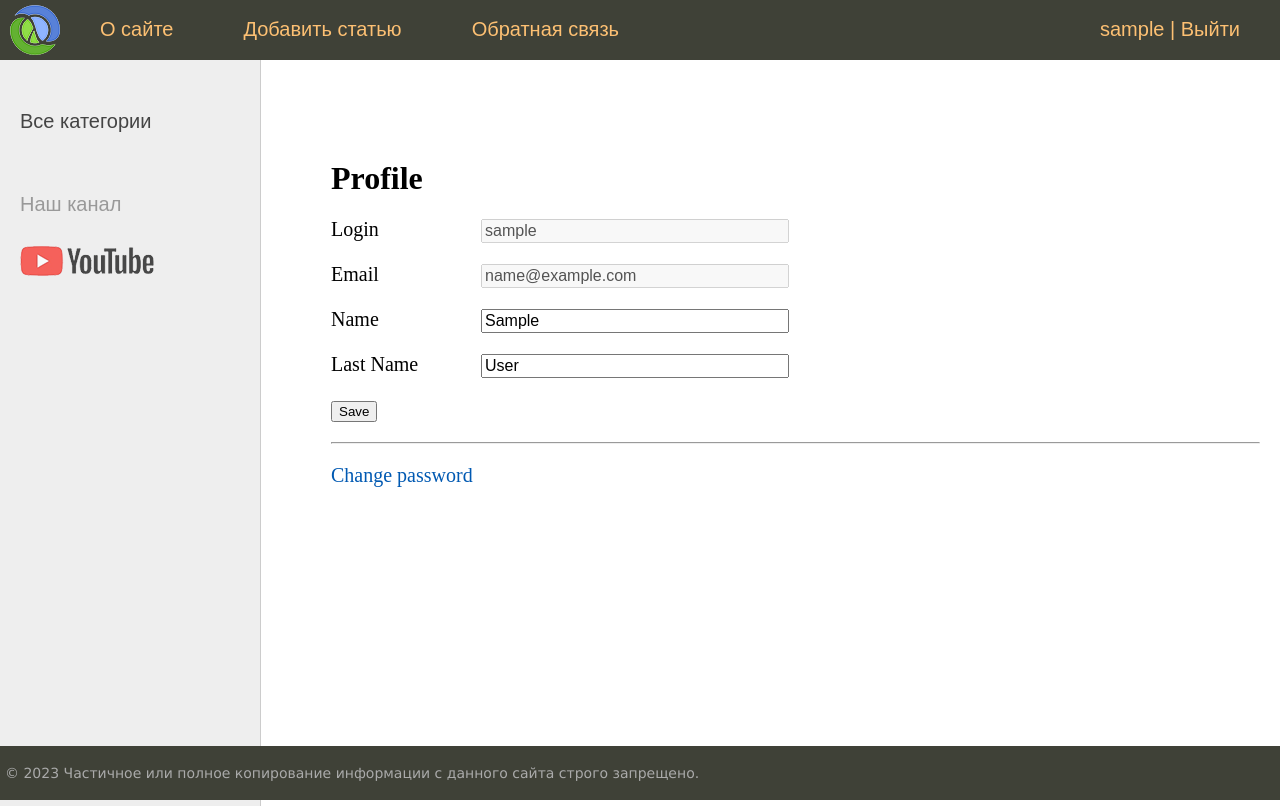
After one commit to Gwynger/django_pp, a Django app: page /users/profile/ in a window 1280 px wide. The commit adds this page. Run offline with Django 5.2, Linux system fonts and the light colour scheme; the visitor is signed in with stand-in values (Sample User, id 1); data that the repository does not hold is empty; parts of the project's set-up code (start-up, migrations or seed data) failed here and were passed over.

```diff
--- a/sitewomen/sitewomen/settings.py
+++ b/sitewomen/sitewomen/settings.py
@@ -137,4 +137,5 @@
 
 AUTHENTICATION_BACKENDS = [
     'django.contrib.auth.backends.ModelBackend',
+    'users.authentication.EmailAuthBackend',
 ]
--- a/sitewomen/templates/base.html
+++ b/sitewomen/templates/base.html
@@ -20,7 +20,7 @@
 	<li><a href="{% url m.url_name %}">{{m.title}}</a></li>
 {% endfor %}
 {% if user.is_authenticated %}
-	<li class="last"> {{user.username}} | <a href="{% url 'users:logout' %}">Выйти</a></li>
+				<li class="last"><a href="{% url 'users:profile' %}">{{ user.username }}</a> | <a href="{% url 'users:logout' %}">Выйти</a></li>
 {% else %}
 	<li class="last"><a href="{% url 'users:login' %}">Войти</a> | <a href="{% url 'users:register' %}">Регистрация</a></li>
 {% endif %}
--- a/sitewomen/users/forms.py
+++ b/sitewomen/users/forms.py
@@ -36,3 +36,20 @@
         if get_user_model().objects.filter(email=email).exists():
             raise forms.ValidationError('This email already exists')
         return email
+
+
+class ProfileUserForm(forms.ModelForm):
+    username = forms.CharField(disabled=True, label='Login', widget=forms.TextInput(attrs={'class': 'form-input'}))
+    email = forms.CharField(disabled=True, label='Email', widget=forms.TextInput(attrs={'class': 'form-input'}))
+
+    class Meta:
+        model = get_user_model()
+        fields = ['username', 'email', 'first_name', 'last_name']
+        labels = {
+            'first_name': 'Name',
+            'last_name': 'Last Name',
+        }
+        widgets = {
+            'first_name': forms.TextInput(attrs={'class': 'form-input'}),
+            'last_name': forms.TextInput(attrs={'class': 'form-input'}),
+        }
--- /dev/null
+++ b/sitewomen/users/templates/users/profile.html
@@ -0,0 +1,21 @@
+{% extends 'base.html' %}
+
+{% block content %}
+<h1>Profile</h1>
+
+<form method="post">
+    {% csrf_token %}
+    <input type="hidden" name="next" value="{{ next }}" />
+    <div class="form-error">{{ form.non_field_errors }}</div>
+    {% for f in form %}
+    <p><label class="form-label" for="{{ f.id_for_label }}">{{ f.label }}</label>{{ f }}</p>
+    <div class="form-error">{{ f.errors }}</div>
+    {% endfor %}
+
+    <p><button type="submit">Save</button></p>
+</form>
+
+<hr>
+<p><a href="{% url 'users:password_change' %}">Change password</a>
+
+{% endblock %}
--- a/sitewomen/users/urls.py
+++ b/sitewomen/users/urls.py
@@ -1,4 +1,4 @@
-from django.contrib.auth.views import LogoutView
+from django.contrib.auth.views import LogoutView, PasswordChangeView, PasswordChangeDoneView
 from django.urls import path
 from . import views
 
@@ -8,4 +8,7 @@
     path('login/', views.LoginUser.as_view(), name='login'),
     path('logout/', LogoutView.as_view(), name='logout'),
     path('register/', views.RegisterUser.as_view(), name='register'),
+    path('profile/', views.ProfileUser.as_view(), name='profile'),
+    path('password-change/', PasswordChangeView.as_view(), name='password_change'),
+    path('password-change/done/', PasswordChangeDoneView.as_view(), name='password_change_done'),
 ]
--- a/sitewomen/users/views.py
+++ b/sitewomen/users/views.py
@@ -1,12 +1,11 @@
-from django.contrib.auth import authenticate, login, logout
+from django.contrib.auth import get_user_model
 from django.contrib.auth.forms import AuthenticationForm
+from django.contrib.auth.mixins import LoginRequiredMixin
 from django.contrib.auth.views import LoginView
-from django.http import HttpResponse, HttpResponseRedirect
-from django.shortcuts import render
 from django.urls import reverse, reverse_lazy
-from django.views.generic import CreateView
+from django.views.generic import CreateView, UpdateView
 
-from users.forms import LoginUserForm, RegisterUserForm
+from users.forms import RegisterUserForm, ProfileUserForm
 
 
 class LoginUser(LoginView):
@@ -21,15 +20,15 @@
     extra_context = {'title': 'Registration'}
     success_url = reverse_lazy('users:login')
 
-# def register(request):
-#     if request.method == 'POST':
-#         form = RegisterUserForm(request.POST)
-#         if form.is_valid():
-#             user = form.save(commit=False)
-#             user.set_password(form.cleaned_data['password'])
-#             user.save()
-#             return render(request, 'users/register_done.html')
-#     else:
-#         form = RegisterUserForm()
-#
-#     return render(request, 'users/register.html', {'form': form})
+
+class ProfileUser(LoginRequiredMixin, UpdateView):
+    model = get_user_model()
+    form_class = ProfileUserForm
+    template_name = 'users/profile.html'
+    extra_context = {'title': 'Profile user'}
+
+    def get_success_url(self):
+        return reverse_lazy('users:profile')
+
+    def get_object(self, queryset=None):
+        return self.request.user
```
Also changed, not shown: sitewomen/users/authentication.py (added, +21 -0 lines), sitewomen/users/templates/users/authentication.py (deleted), sitewomen/users/templates/users/password_change_form.html (added).
